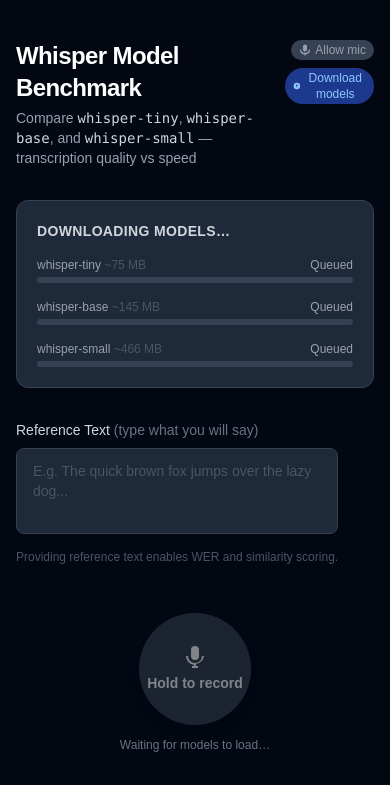
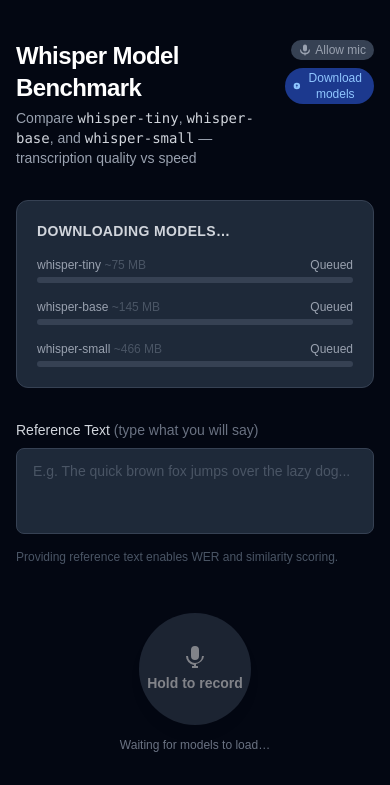
Before and after one commit to salimdellali/claude-code-transformer-js-whisper-models, a Next.js app: page / in a window 390 px wide. Shown: the top 785 px of the page. Built offline with nearby package versions, Linux system fonts and the light colour scheme.

Commit message:
claude (fix): stretch reference textarea to full width on mobile

```diff
--- a/app/page.tsx
+++ b/app/page.tsx
@@ -282,7 +282,7 @@
         <DownloadPanel modelStates={state.modelStates} />
 
         {/* Reference text + record */}
-        <div className="flex flex-col sm:flex-row gap-6 items-start">
+        <div className="flex flex-col sm:flex-row gap-6 sm:items-start">
           <div className="flex-1">
             <ReferenceInput
               value={state.referenceText}
```
